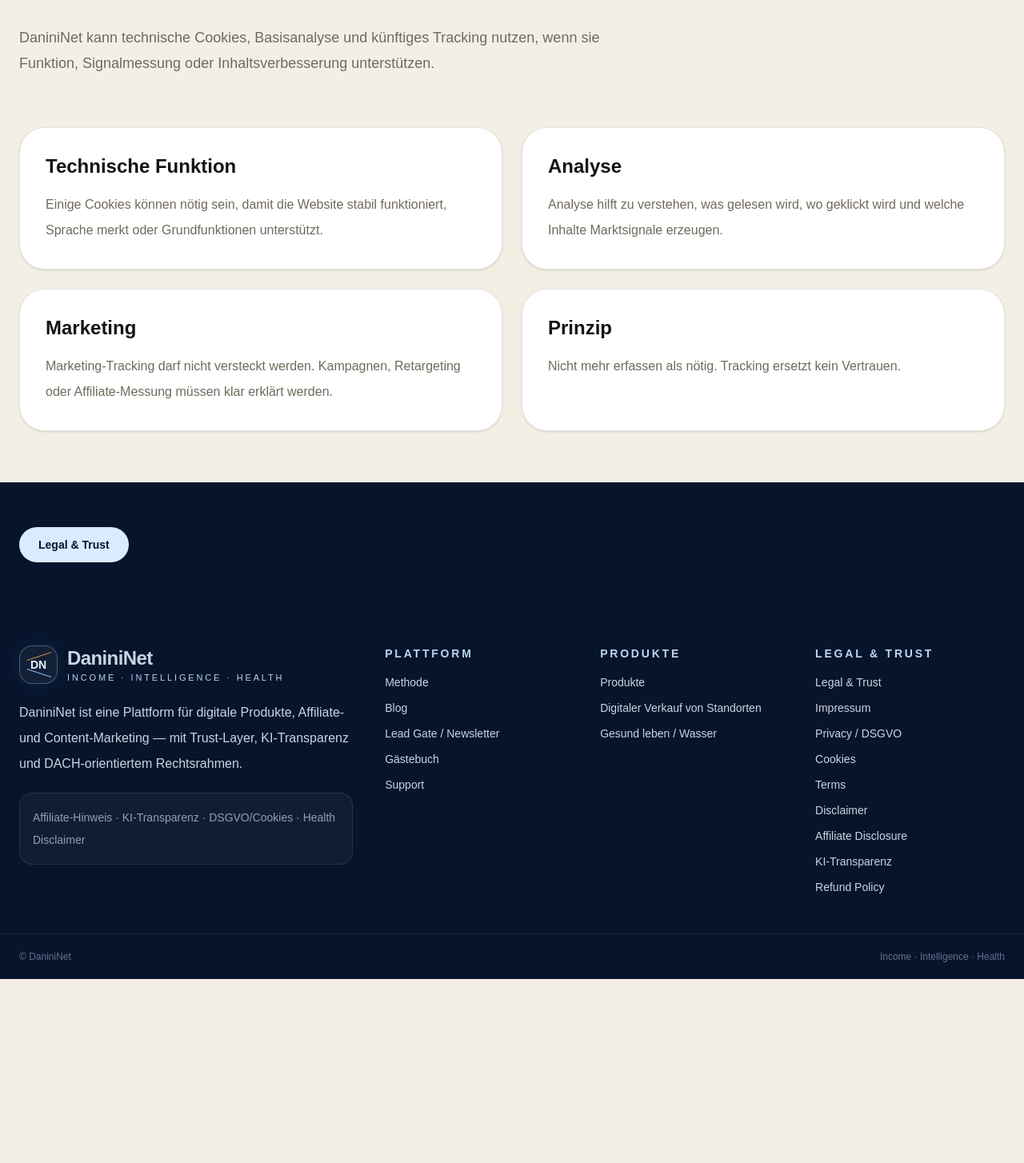
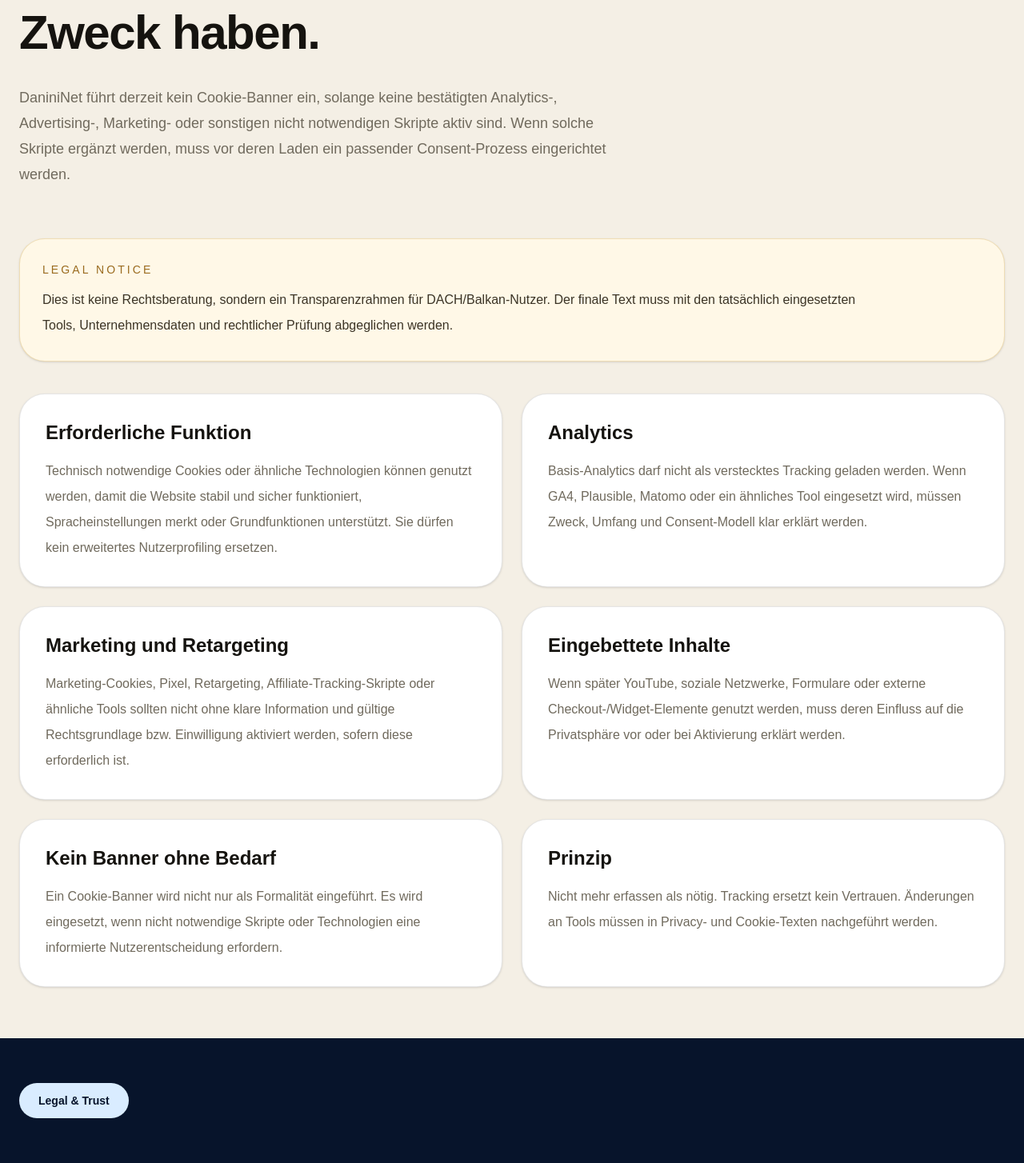
Before and after one commit to danininet/danininet, a Next.js app: page /de/legal/cookies in a window 1280 px wide. Shown: the part 356-1810 px from the top of the page at 80% size. Before the commit the page ends 1580 px from the top, so only its background shows below. Built offline with nearby package versions, Linux system fonts and the light colour scheme; no server answers.

Commit message:
Polish cookie policy legal copy

```diff
--- a/app/[locale]/legal/cookies/page.tsx
+++ b/app/[locale]/legal/cookies/page.tsx
@@ -2,9 +2,81 @@ import Link from "next/link";
 import { SectionIntro, SiteShell, normalizeLocale } from "@/components/layout/SiteShell";
 
 type Locale = "sr" | "de" | "en";
+
 const copy = {
-  sr: { eyebrow: "Cookies", title: "Kolačići i analitika moraju imati jasnu svrhu.", text: "DaniniNet može koristiti tehničke kolačiće, osnovnu analitiku i budući tracking samo kada pomažu funkcionalnosti, merenju signala ili poboljšanju sadržaja.", blocks: [["Tehnička funkcionalnost", "Neki kolačići mogu biti potrebni da sajt radi stabilno, da pamti jezik ili da podrži osnovne funkcije."], ["Analitika", "Analitika se koristi da se razume šta ljudi čitaju, gde klikću i koji sadržaj ima tržišni signal."], ["Marketing", "Marketing tracking ne sme biti skriven. Ako se koristi za kampanje, retargeting ili affiliate merenje, treba biti jasno označen."], ["Princip", "Ne prikupljati više nego što je potrebno. Ne koristiti tracking kao zamenu za poverenje." ]]},
-  de: { eyebrow: "Cookies", title: "Cookies und Analyse brauchen einen klaren Zweck.", text: "DaniniNet kann technische Cookies, Basisanalyse und künftiges Tracking nutzen, wenn sie Funktion, Signalmessung oder Inhaltsverbesserung unterstützen.", blocks: [["Technische Funktion", "Einige Cookies können nötig sein, damit die Website stabil funktioniert, Sprache merkt oder Grundfunktionen unterstützt."], ["Analyse", "Analyse hilft zu verstehen, was gelesen wird, wo geklickt wird und welche Inhalte Marktsignale erzeugen."], ["Marketing", "Marketing-Tracking darf nicht versteckt werden. Kampagnen, Retargeting oder Affiliate-Messung müssen klar erklärt werden."], ["Prinzip", "Nicht mehr erfassen als nötig. Tracking ersetzt kein Vertrauen." ]]},
-  en: { eyebrow: "Cookies", title: "Cookies and analytics need a clear purpose.", text: "DaniniNet may use technical cookies, basic analytics and future tracking only when they support functionality, signal measurement or content improvement.", blocks: [["Technical function", "Some cookies may be needed for site stability, language preference or basic functionality."], ["Analytics", "Analytics helps understand what people read, where they click and which content creates a market signal."], ["Marketing", "Marketing tracking must not be hidden. Campaigns, retargeting or affiliate measurement should be explained clearly."], ["Principle", "Do not collect more than needed. Tracking is not a replacement for trust." ]]},
+  sr: {
+    eyebrow: "Cookies / GDPR",
+    title: "Kolačići se koriste samo kada imaju jasnu i potrebnu svrhu.",
+    text: "DaniniNet trenutno ne uvodi cookie banner dok nisu potvrđene analytics, advertising, marketing ili druge ne-esencijalne skripte. Ako takve skripte budu dodate, biće uveden odgovarajući consent tok pre njihovog učitavanja.",
+    notice: "Ovo nije pravni savet, već transparentan radni okvir za DACH/Balkan publiku. Finalni tekst treba uskladiti sa stvarnim alatima, poslovnim podacima i stručnom pravnom proverom.",
+    blocks: [
+      ["Neophodna funkcionalnost", "Tehnički neophodni kolačići ili slične tehnologije mogu se koristiti da sajt radi stabilno, bezbedno, da zapamti jezik ili podrži osnovne funkcije. Oni ne smeju biti šire profilisanje korisnika."],
+      ["Analitika", "Osnovna analitika se ne sme učitavati kao skriveni tracking. Ako se uvede GA4, Plausible, Matomo ili sličan alat, svrha, opseg i način pristanka moraju biti jasno opisani."],
+      ["Marketing i retargeting", "Marketing cookies, pixels, retargeting, affiliate tracking skripte ili slični alati ne treba da se aktiviraju bez jasne informacije i važećeg osnova/pristanka tamo gde je potreban."],
+      ["Ugrađeni sadržaj", "Ako se kasnije koriste YouTube, društvene mreže, forme ili eksterni checkout/widget elementi, njihov uticaj na privatnost mora biti objašnjen pre ili uz aktivaciju takvog sadržaja."],
+      ["Bez banner-a dok nema potrebe", "Cookie banner se ne uvodi samo radi forme. Uvodi se kada postoje ne-esencijalne skripte ili tehnologije koje zahtevaju informisan izbor korisnika."],
+      ["Princip", "Ne prikupljati više nego što je potrebno. Ne koristiti tracking kao zamenu za poverenje. Sve promene alata moraju se odraziti u Privacy i Cookie tekstu."],
+    ],
+  },
+  de: {
+    eyebrow: "Cookies / DSGVO",
+    title: "Cookies werden nur eingesetzt, wenn sie einen klaren und notwendigen Zweck haben.",
+    text: "DaniniNet führt derzeit kein Cookie-Banner ein, solange keine bestätigten Analytics-, Advertising-, Marketing- oder sonstigen nicht notwendigen Skripte aktiv sind. Wenn solche Skripte ergänzt werden, muss vor deren Laden ein passender Consent-Prozess eingerichtet werden.",
+    notice: "Dies ist keine Rechtsberatung, sondern ein Transparenzrahmen für DACH/Balkan-Nutzer. Der finale Text muss mit den tatsächlich eingesetzten Tools, Unternehmensdaten und rechtlicher Prüfung abgeglichen werden.",
+    blocks: [
+      ["Erforderliche Funktion", "Technisch notwendige Cookies oder ähnliche Technologien können genutzt werden, damit die Website stabil und sicher funktioniert, Spracheinstellungen merkt oder Grundfunktionen unterstützt. Sie dürfen kein erweitertes Nutzerprofiling ersetzen."],
+      ["Analytics", "Basis-Analytics darf nicht als verstecktes Tracking geladen werden. Wenn GA4, Plausible, Matomo oder ein ähnliches Tool eingesetzt wird, müssen Zweck, Umfang und Consent-Modell klar erklärt werden."],
+      ["Marketing und Retargeting", "Marketing-Cookies, Pixel, Retargeting, Affiliate-Tracking-Skripte oder ähnliche Tools sollten nicht ohne klare Information und gültige Rechtsgrundlage bzw. Einwilligung aktiviert werden, sofern diese erforderlich ist."],
+      ["Eingebettete Inhalte", "Wenn später YouTube, soziale Netzwerke, Formulare oder externe Checkout-/Widget-Elemente genutzt werden, muss deren Einfluss auf die Privatsphäre vor oder bei Aktivierung erklärt werden."],
+      ["Kein Banner ohne Bedarf", "Ein Cookie-Banner wird nicht nur als Formalität eingeführt. Es wird eingesetzt, wenn nicht notwendige Skripte oder Technologien eine informierte Nutzerentscheidung erfordern."],
+      ["Prinzip", "Nicht mehr erfassen als nötig. Tracking ersetzt kein Vertrauen. Änderungen an Tools müssen in Privacy- und Cookie-Texten nachgeführt werden."],
+    ],
+  },
+  en: {
+    eyebrow: "Cookies / GDPR",
+    title: "Cookies are used only when they have a clear and necessary purpose.",
+    text: "DaniniNet does not introduce a cookie banner while analytics, advertising, marketing or other non-essential scripts are not confirmed. If such scripts are added later, an appropriate consent flow must be implemented before they load.",
+    notice: "This is not legal advice. It is a transparency framework for DACH/Balkan audiences and must be aligned with the actual tools, business details and professional legal review.",
+    blocks: [
+      ["Necessary functionality", "Technically necessary cookies or similar technologies may be used so the site works securely and reliably, remembers language preference or supports basic functions. They must not become broader user profiling."],
+      ["Analytics", "Basic analytics must not load as hidden tracking. If GA4, Plausible, Matomo or a similar tool is introduced, its purpose, scope and consent model must be explained clearly."],
+      ["Marketing and retargeting", "Marketing cookies, pixels, retargeting, affiliate tracking scripts or similar tools should not activate without clear information and a valid legal basis or consent where required."],
+      ["Embedded content", "If YouTube, social networks, forms or external checkout/widget elements are used later, their privacy impact must be explained before or alongside activation."],
+      ["No banner without need", "A cookie banner is not introduced just for appearance. It is introduced when non-essential scripts or technologies require an informed user choice."],
+      ["Principle", "Do not collect more than needed. Tracking is not a replacement for trust. Tool changes must be reflected in the Privacy and Cookie texts."],
+    ],
+  },
 } as const;
-export default async function CookiesPage({ params }: { params: Promise<{ locale: string }> }) { const { locale } = await params; const lang: Locale = normalizeLocale(locale); const t = copy[lang]; return <SiteShell locale={lang} currentPath={`/${lang}/legal/cookies`}><SectionIntro eyebrow={t.eyebrow} title={t.title} text={t.text}/><section className="mx-auto grid max-w-7xl gap-6 px-6 pb-16 md:grid-cols-2">{t.blocks.map(([title,text]) => <article key={title} className="rounded-[2rem] border border-black/10 bg-white p-8 shadow-sm"><h2 className="text-2xl font-semibold">{title}</h2><p className="mt-4 leading-8 text-[#706a5d]">{text}</p></article>)}</section><section className="bg-[#07142b] text-white"><div className="mx-auto max-w-7xl px-6 py-14"><Link href={`/${lang}/legal`} className="inline-flex rounded-full bg-[#d9ecff] px-6 py-3 text-sm font-semibold text-[#07142b]">Legal & Trust</Link></div></section></SiteShell>; }
+
+export default async function CookiesPage({ params }: { params: Promise<{ locale: string }> }) {
+  const { locale } = await params;
+  const lang: Locale = normalizeLocale(locale);
+  const t = copy[lang];
+
+  return (
+    <SiteShell locale={lang} currentPath={`/${lang}/legal/cookies`}>
+      <SectionIntro eyebrow={t.eyebrow} title={t.title} text={t.text} />
+      <section className="mx-auto max-w-7xl px-6 pb-10">
+        <div className="rounded-[2rem] border border-[#d7b46a]/40 bg-[#fff8e7] p-7 text-[#3b3426] shadow-sm">
+          <p className="text-sm uppercase tracking-[0.22em] text-[#9a6b1f]">Legal notice</p>
+          <p className="mt-3 max-w-5xl leading-8">{t.notice}</p>
+        </div>
+      </section>
+      <section className="mx-auto grid max-w-7xl gap-6 px-6 pb-16 md:grid-cols-2">
+        {t.blocks.map(([title, text]) => (
+          <article key={title} className="rounded-[2rem] border border-black/10 bg-white p-8 shadow-sm">
+            <h2 className="text-2xl font-semibold">{title}</h2>
+            <p className="mt-4 leading-8 text-[#706a5d]">{text}</p>
+          </article>
+        ))}
+      </section>
+      <section className="bg-[#07142b] text-white">
+        <div className="mx-auto max-w-7xl px-6 py-14">
+          <Link href={`/${lang}/legal`} className="inline-flex rounded-full bg-[#d9ecff] px-6 py-3 text-sm font-semibold text-[#07142b]">
+            Legal & Trust
+          </Link>
+        </div>
+      </section>
+    </SiteShell>
+  );
+}
```
